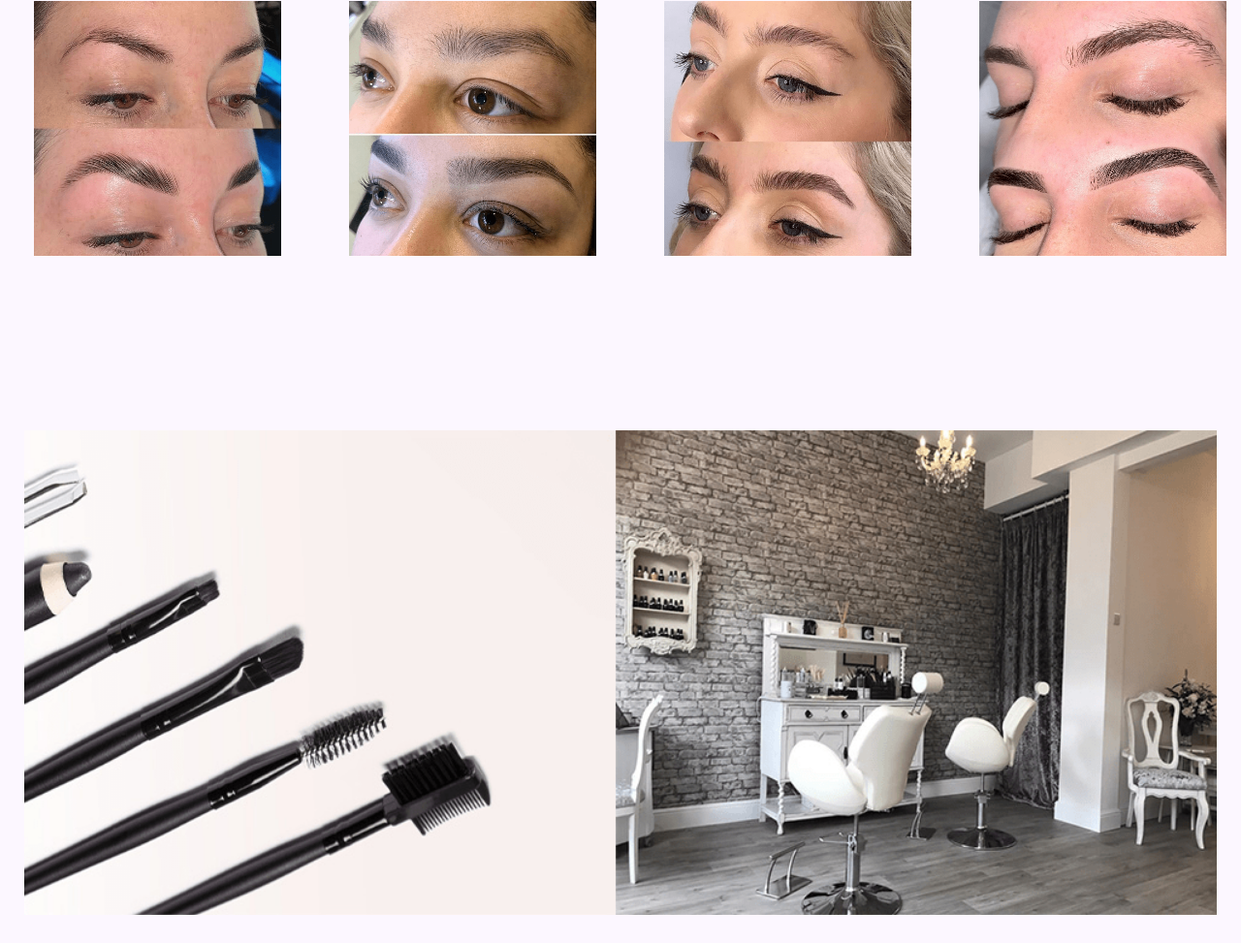
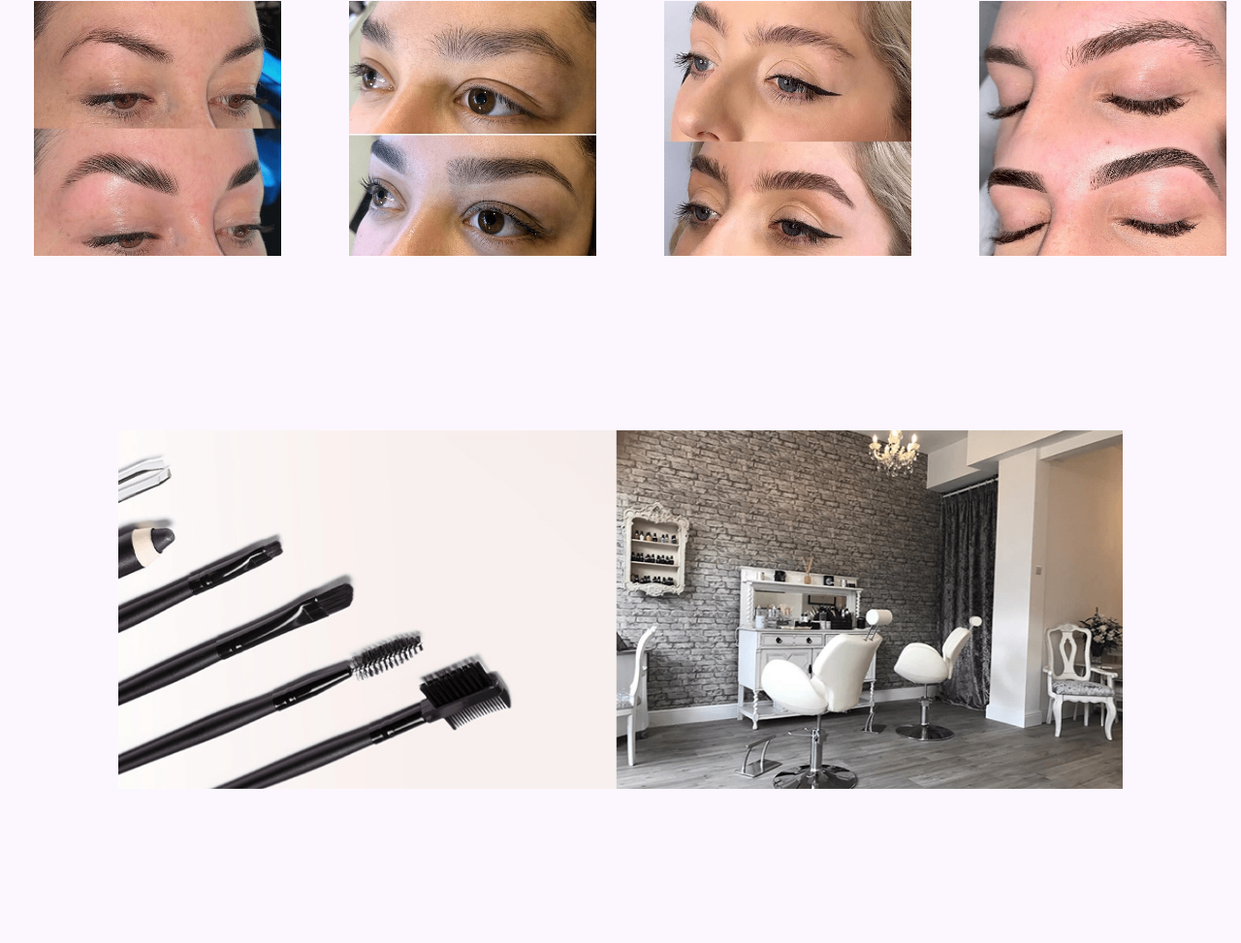
Before and after one commit to Andreshra/ehSTUDIO, a website: page index.html in a window 1280 px wide. Shown: the part 927-1900 px from the top of the page at 97% size. Drawn offline with nearby package versions, Linux system fonts and the light colour scheme; a web font is replaced by a local one.

Commit message:
eliminada carpeta node_modules. Agregue correciones en Inicio

```diff
--- a/index.html
+++ b/index.html
@@ -71,10 +71,16 @@
 												<!-- BANNER CON DOS IMAGENES -->
 	<section class="container-fluid">
 		<div class="row">
-			<div class="col-xs-12 col-lg-12">
-				<div class="d-flex justify-content-center ">
+			<div class="col-xs-12 col-lg-1">
+				<!-- VACIA -->
+			</div>
+			<div class="col-xs-12 col-lg-10">
+				<div >
 					<img src="img/banner2.png" class="img-fluid banner2" alt="Banner">
 				</div>
+			</div>
+			<div class="col-xs-12 col-lg-1">
+				<!-- VACIA -->
 			</div>
 		</div>
 	</section>
--- a/scss/style2.scss
+++ b/scss/style2.scss
@@ -148,7 +148,6 @@ form {
 /* SERVICIOS*/
 
 
-// Bootstrap resets
 .card {
   border: none;
 }
@@ -362,14 +361,13 @@ ul.social-network li {
 
 	}
 
-											/*CARUSEL*/
-
-/*BANER2*/
+								/*BANER CON DOS IMAGENES*/
 
 .banner2 {
 	margin-top: 150px;
 	margin-bottom: 150px;
-	height: 500px
+	height: 370px;
+    width: 100%;
 }
 
 										/*4 IMG EN LINEA*/
```
Also changed, not shown: css/estilo.css, 1 other file.
